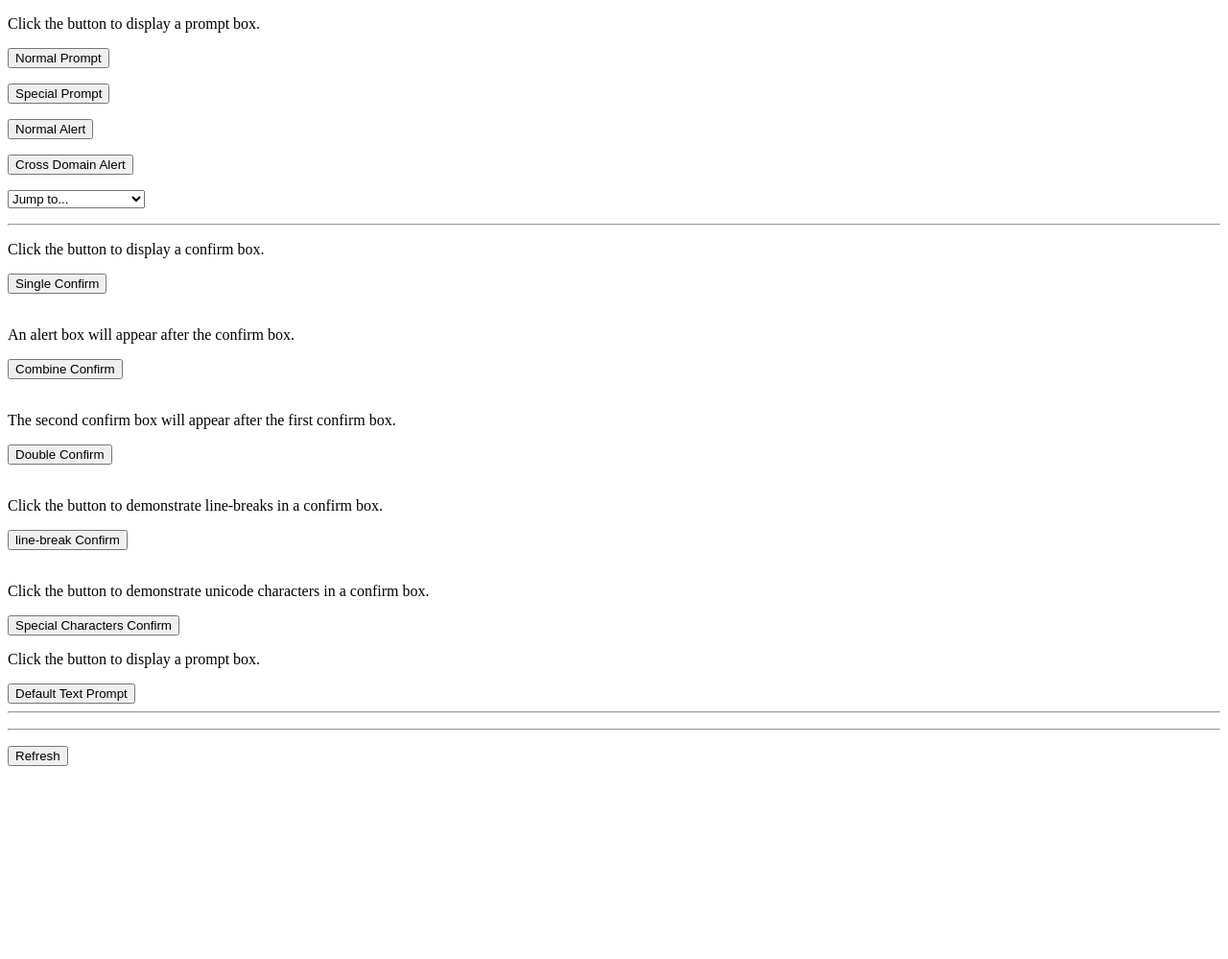
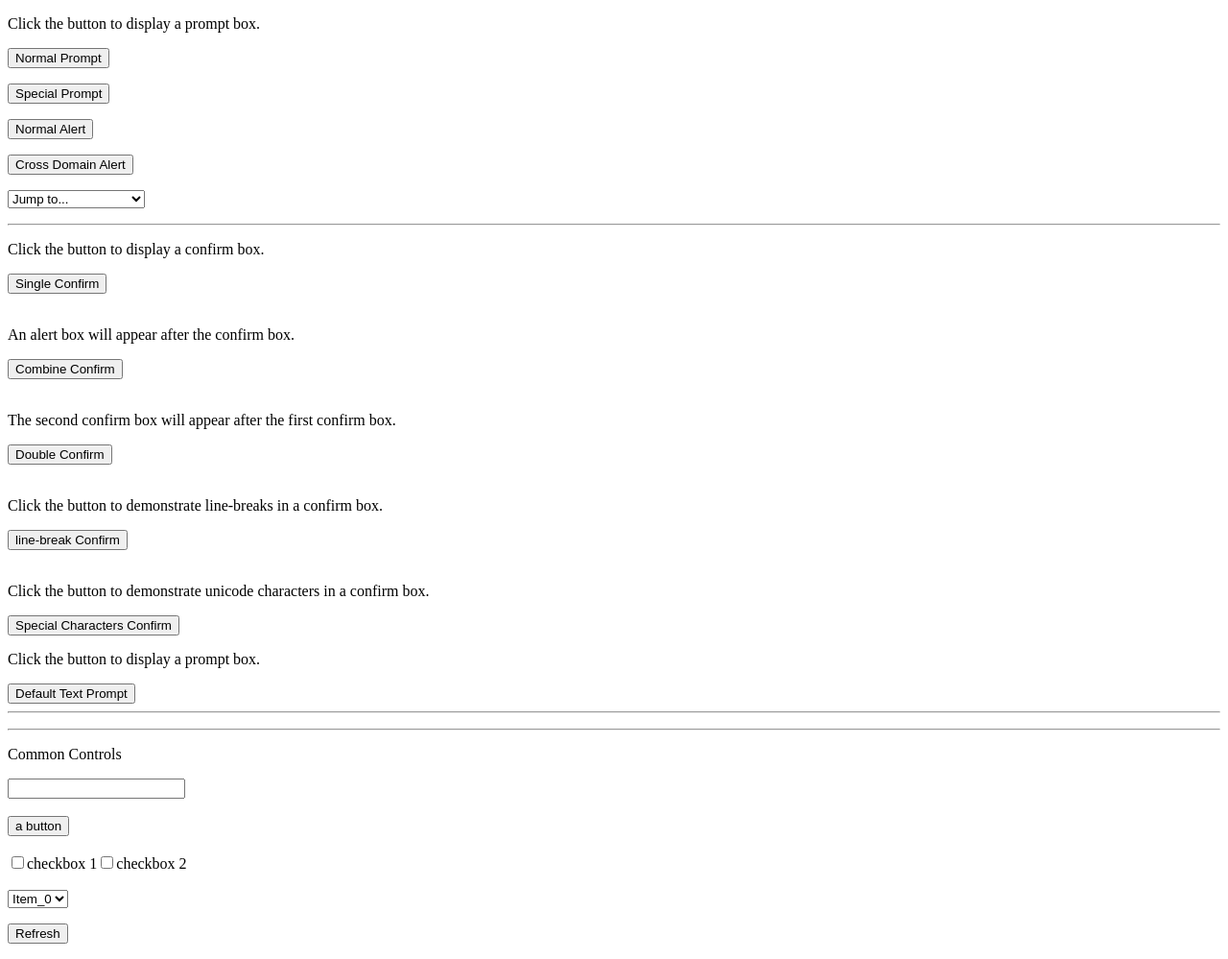
Before and after one commit to samplelogigear/samplelogigear, a plain HTML site: page HTML_5/ScenarioData_HTML/POPUP.html in a window 1280 px wide. Shown: the whole page at 96% size. Before the commit the page ends 814 px from the top, so only its background shows below. Drawn offline with Linux system fonts and the light colour scheme.

Commit message:
update POPUP.html

```diff
--- a/HTML_5/ScenarioData_HTML/POPUP.html
+++ b/HTML_5/ScenarioData_HTML/POPUP.html
@@ -72,6 +72,21 @@ onChange="jumpto(document.form1.jumpmenu.options[document.form1.jumpmenu.options
 <p id="text1"></p>
 <p id="text2"></p>
 <hr>
+
+
+<p> Common Controls </p>
+
+<input type="text" id="txt_test1" > </input></br></br>
+<input type="button" id="btn_test1" value="a button" ></input></br></br>
+<input type="checkbox" id="cb_test1" >checkbox 1</input><input type="checkbox" id="cb_test2">checkbox 2</input></br></br>
+
+<select id="cb_test1">
+
+<option>Item_0</option>
+<option>Item_1</option>
+<option>Item_2</option>
+
+</select>
 
 <p>
 
```
